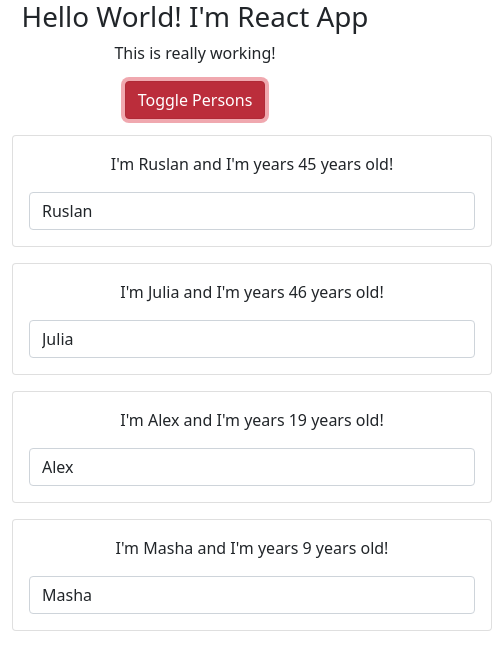
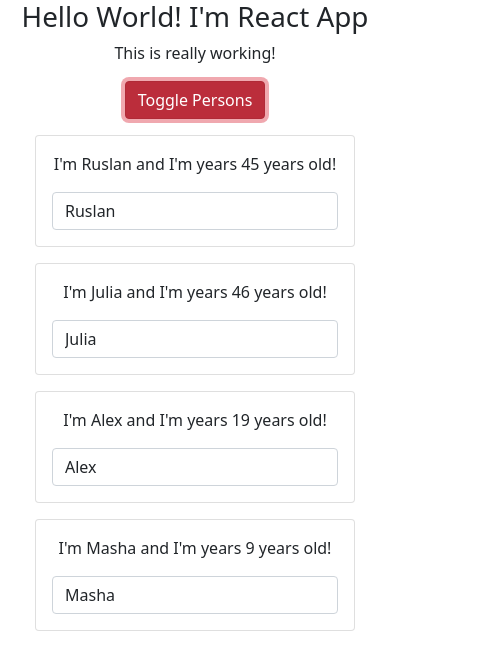
Before and after one commit to Russkazkin/react-course-m3, a React (Create React App) app: page / in a window 390 px wide. Both pictures are taken after a click on the button "Toggle Persons". Shown: the top 670 px of the page, 492 px wide, since content can reach past the window. Built offline with nearby package versions, Linux system fonts and the light colour scheme.

Commit message:
Use Radium for media queries

```diff
--- a/src/App.js
+++ b/src/App.js
@@ -1,4 +1,5 @@
 import React, {Component} from 'react';
+import {StyleRoot} from "radium";
 import 'bootstrap/scss/bootstrap.scss';
 import './App.css';
 import Person from './Person/Person';
@@ -64,12 +65,14 @@
             );
         }
         return (
+            <StyleRoot>
                 <div className="App container">
                     <h1>Hello World! I'm React App</h1>
                     <p>This is really working!</p>
                     <button className={"btn " + (this.state.showPersons ? 'btn-danger' : 'btn-success')} style={style} onClick={this.togglePersonsHandler}>Toggle Persons</button>
                     {persons}
                 </div>
+            </StyleRoot>
         );
     }
 }
--- a/src/Person/Person.js
+++ b/src/Person/Person.js
@@ -6,7 +6,10 @@
         ':hover': {
             backgroundColor: '#111',
             color: '#fff',
-        }
+        },
+        '@media (max-width: 500px)': {
+            width: '20rem',
+        },
     };
     return (
         <div className="Person card" style={style}>
```
Lines whose indentation alone changed are shown as unchanged.
